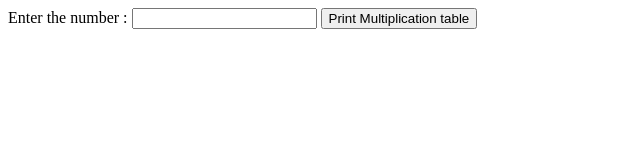
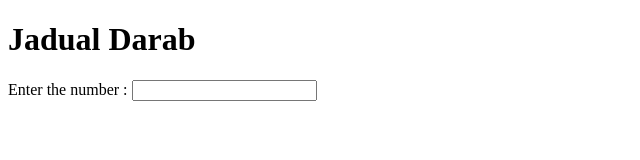
Before and after one commit to Fatin1610/dft40043_js_03, a plain HTML site: page index.html in a window 1280 px wide. Shown: the whole page, without its empty margins (0-640 px from the left). Drawn offline with Linux system fonts and the light colour scheme.

Commit message:
javascript

```diff
--- a/index.html
+++ b/index.html
@@ -6,13 +6,17 @@
     <meta http-equiv="X-UA-Compatible" content="IE=edge">
     <meta name="viewport" content="width=device-width, initial-scale=1.0">
     <title>JavaScript</title>
+
     <script src="script.js"></script>
 </head>
 
 <body>
-    Enter the number : <input id="number" />
-    <button onclick="addNumbers()">Print Multiplication table</button>
-    <div id="result">
+
+    <h1>Jadual Darab</h1>
+
+    Enter the number : <input type="number" onchange="darab()"  id="number"/>
+    <div id="calculate"></div>
+
 </body>
 
 </html>
--- a/script.js
+++ b/script.js
@@ -1,12 +1,12 @@
-function addNumbers() {
+function darab() {
     var number;
-    var result = "";
+    var result = "<table>";
 
     number = Number(document.getElementById("number").value);
 
-    for(var i = 1; i<= 11; i++){
-      result = result + "<p>"+number + "*" + i + "=" + number * i+"</p>";
+    for (var i = 1; i <= 11; i++) {
+        result = result + "<tr><td>" + number + "</td><td>X</td><td>" + i + "</td><td>=</td><td>" + number * i + "</td></tr>";
     }
-
-    document.getElementById("result").innerHTML = result;
-  }
+    result += "</table>";
+    document.getElementById("calculate").innerHTML = result;
+}
```
